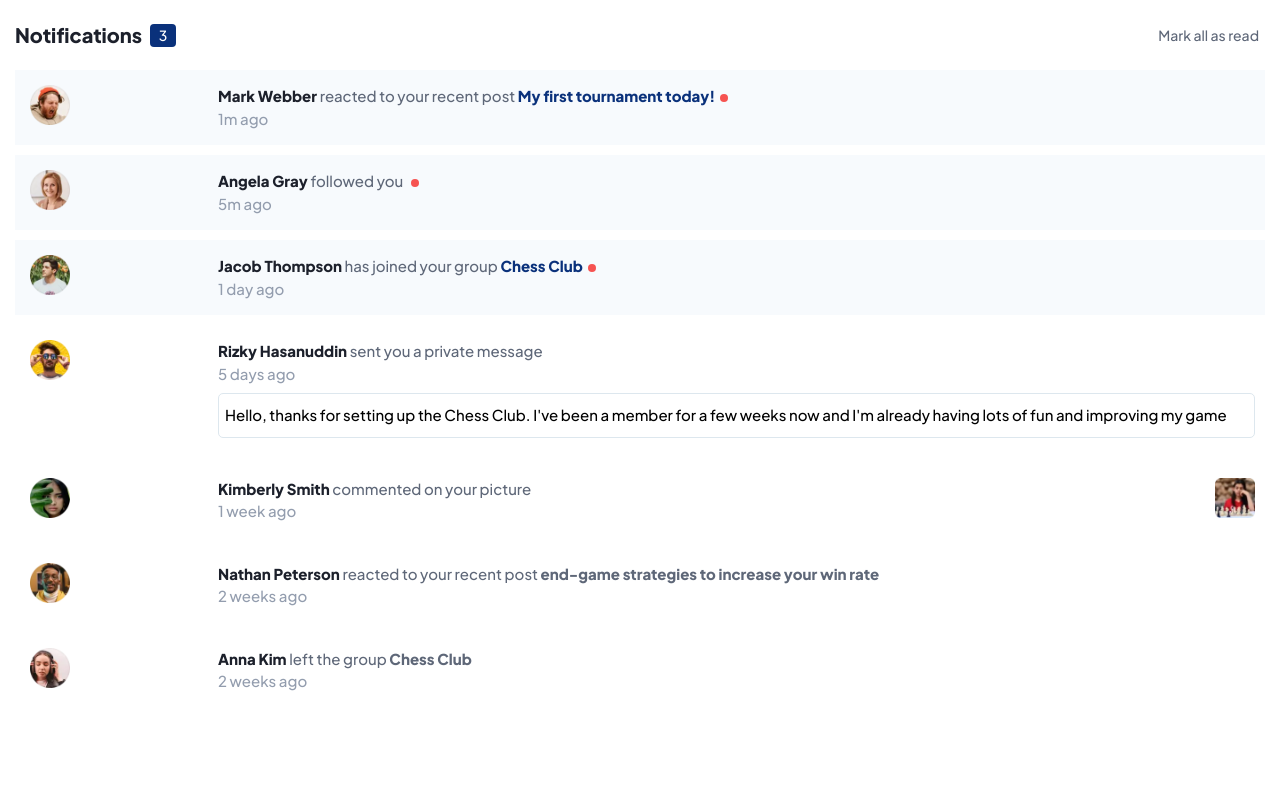
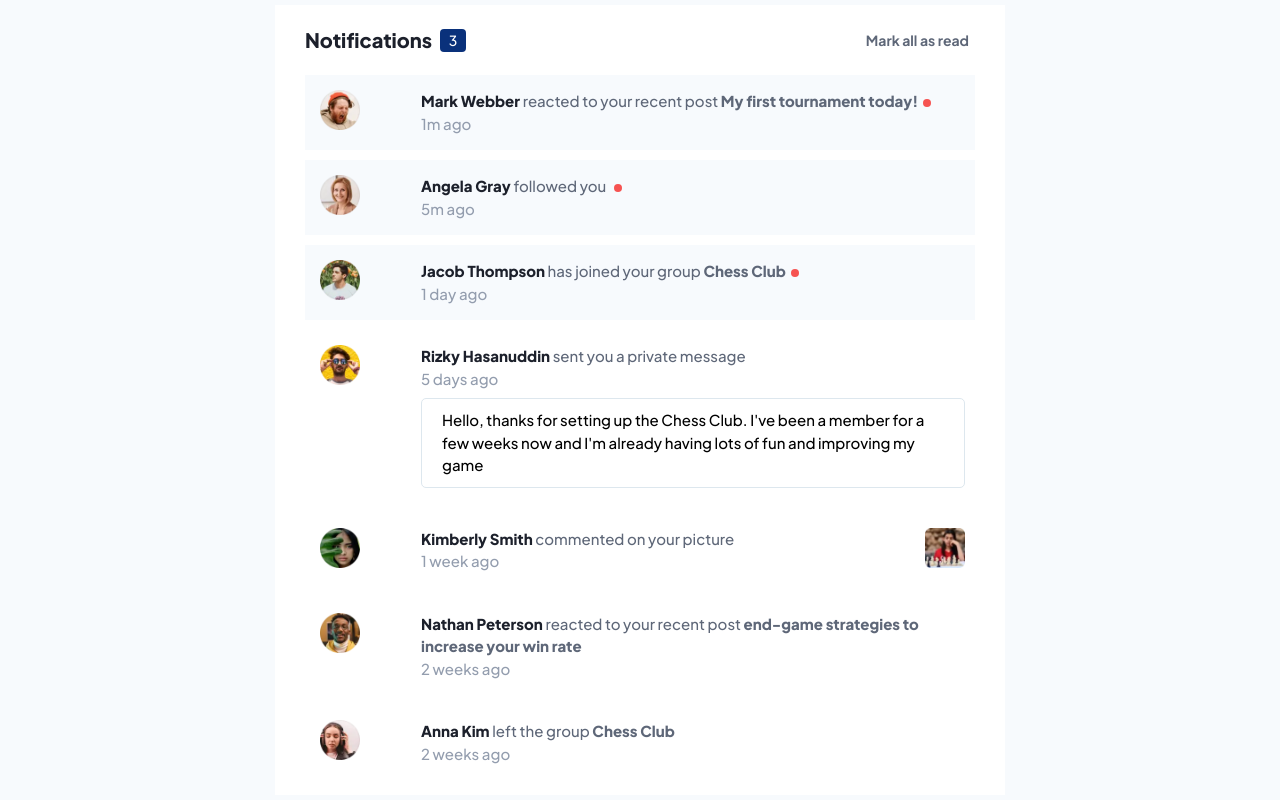
Before and after one commit to SrHatcher/notifications-page, a plain HTML site: page index.html in a window 1280 px wide. Drawn offline with Linux system fonts and the light colour scheme.

Commit message:
desktop version finished, working on loading skeleton and refactoring JS code

```diff
--- a/styles/styles.css
+++ b/styles/styles.css
@@ -85,6 +85,7 @@ header{
 }
 .header__button{
     font-size: 1.4rem;
+    font-weight: 700;
 
     background-color: transparent;
     border: none;
@@ -142,7 +143,7 @@ header{
     text-decoration: none;
     font-weight: 800;
 
-    color: var(--blue);
+    color: var(--dark-grayish-blue);
 }
 .text__link--old{
     text-decoration: none;
@@ -169,6 +170,9 @@ header{
     grid-area: related;
 
     width: 4rem;
+    height: 4rem;
+
+    cursor: pointer;
 }
 .content__message{
     grid-area: message;
@@ -180,7 +184,46 @@ header{
     cursor: pointer;
 }
 
+@media screen and (min-width: 800px){
+    body{
+        display: flex;
+        align-items: center;
+        justify-content: center;
+
+
+
+        background-color: var(--very-light-grayish-blue);
+    }
+    main{
+        min-height: 50rem;
+        width: 100%;
+        max-width: 73rem;
+        height: 79rem;
+        padding: 2rem 3rem;
+    }
+    .content__message{
+        padding: 1rem 2rem;
+
+        border:  solid 0.1rem var(--light-grayish-blue-2);
+        border-radius: 0.5rem;
+        cursor: pointer;
+    }
+}
+
 @media (hover:hover) {
+    .header__button:hover{
+        color: var(--blue);
+    }
+    .text__name a:hover{
+        color: var(--blue);
+    }
+    .text__link:hover{
+        color: var(--blue);
+    }
+    .content__image:hover{
+        border-radius: 0.8rem;
+        box-shadow: 0 0 0rem 0.5rem var(--very-light-grayish-blue);
+    }
     .content__message:hover{
         background-color: var(--light-grayish-blue-1);
     }
```
